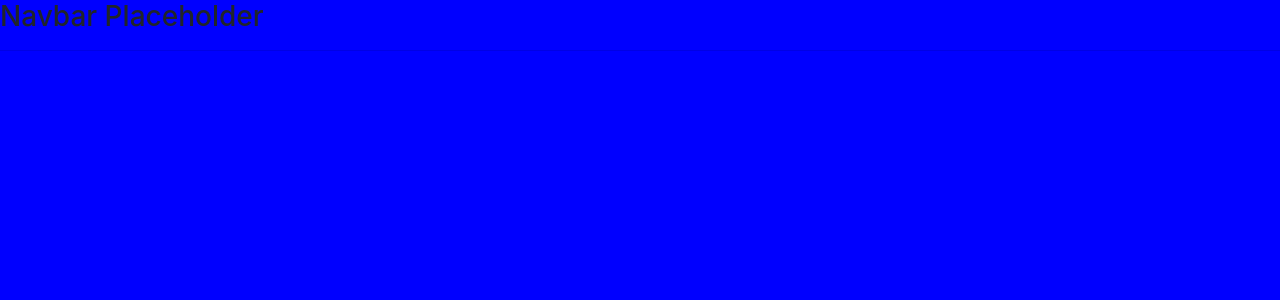
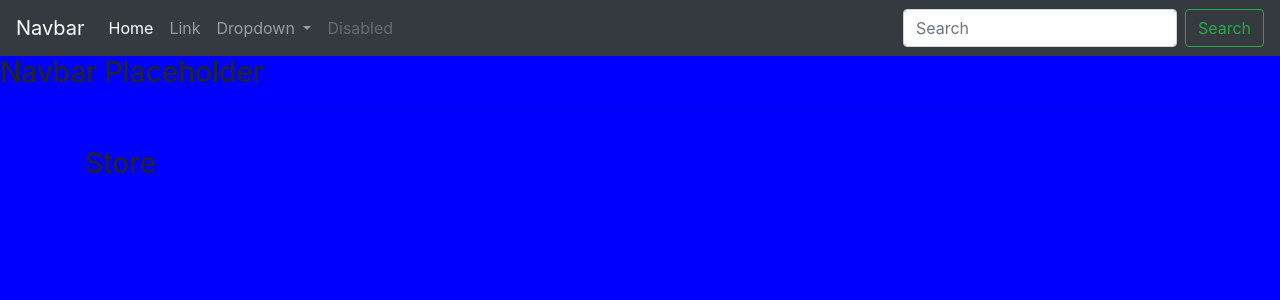
Before and after one commit to amasdeogratias/smarket, a Django app: page / in a window 1280 px wide. Shown: the top 300 px of the page. Run offline with Django 3.2, Linux system fonts and the light colour scheme; some libraries are stand-ins or nearby versions.

Commit message:
set navigation bar

```diff
--- a/main/templates/main/main.html
+++ b/main/templates/main/main.html
@@ -12,6 +12,41 @@
 
 </head>
 <body>
+    <nav class="navbar navbar-expand-lg navbar-dark bg-dark">
+        <a class="navbar-brand" href="#">Navbar</a>
+        <button class="navbar-toggler" type="button" data-toggle="collapse" data-target="#navbarSupportedContent" aria-controls="navbarSupportedContent" aria-expanded="false" aria-label="Toggle navigation">
+          <span class="navbar-toggler-icon"></span>
+        </button>
+
+        <div class="collapse navbar-collapse" id="navbarSupportedContent">
+          <ul class="navbar-nav mr-auto">
+            <li class="nav-item active">
+              <a class="nav-link" href="#">Home <span class="sr-only">(current)</span></a>
+            </li>
+            <li class="nav-item">
+              <a class="nav-link" href="#">Link</a>
+            </li>
+            <li class="nav-item dropdown">
+              <a class="nav-link dropdown-toggle" href="#" id="navbarDropdown" role="button" data-toggle="dropdown" aria-haspopup="true" aria-expanded="false">
+                Dropdown
+              </a>
+              <div class="dropdown-menu" aria-labelledby="navbarDropdown">
+                <a class="dropdown-item" href="#">Action</a>
+                <a class="dropdown-item" href="#">Another action</a>
+                <div class="dropdown-divider"></div>
+                <a class="dropdown-item" href="#">Something else here</a>
+              </div>
+            </li>
+            <li class="nav-item">
+              <a class="nav-link disabled" href="#">Disabled</a>
+            </li>
+          </ul>
+          <form class="form-inline my-2 my-lg-0">
+            <input class="form-control mr-sm-2" type="search" placeholder="Search" aria-label="Search">
+            <button class="btn btn-outline-success my-2 my-sm-0" type="submit">Search</button>
+          </form>
+        </div>
+      </nav>
     <h3>Navbar Placeholder</h3>
         <hr>
     <div class="container">
--- /dev/null
+++ b/main/templates/main/store.html
@@ -0,0 +1,8 @@
+{% extends 'main/main.html' %}
+
+{% load static %}
+
+{% block content %}
+<h3>Store</h3>
+
+{% endblock content %}
--- a/main/views.py
+++ b/main/views.py
@@ -3,4 +3,4 @@ from django.http import HttpResponse
 
 # Create your views here.
 def homepage(request):
-    return render(request, 'main/main.html')
+    return render(request, 'main/store.html')
```
